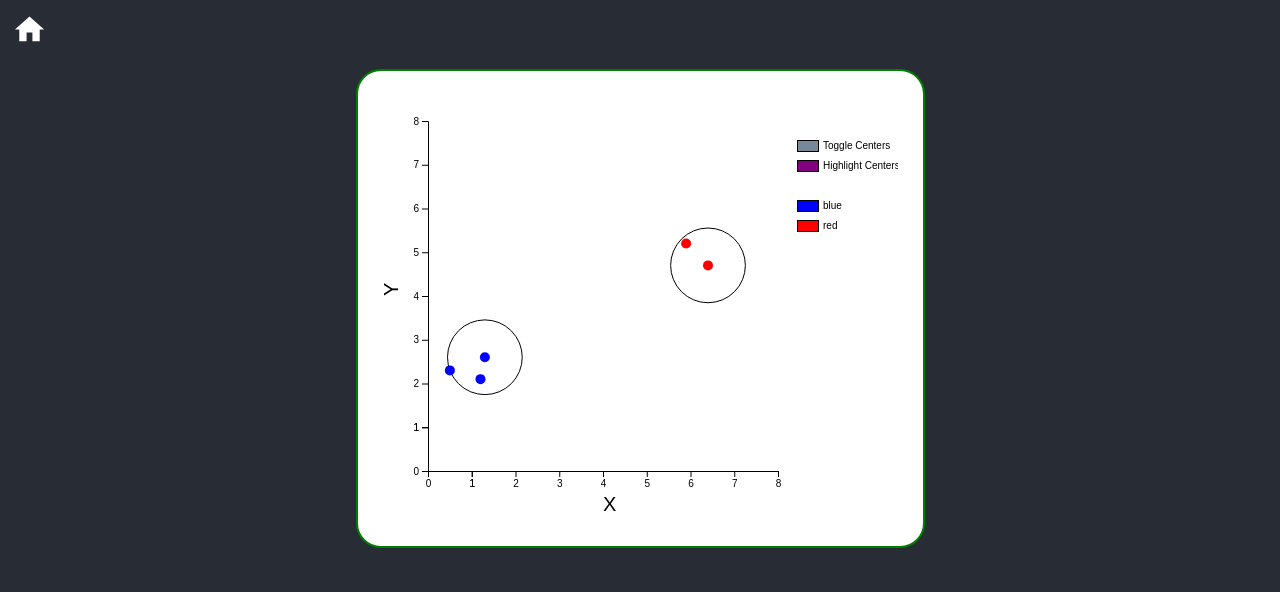
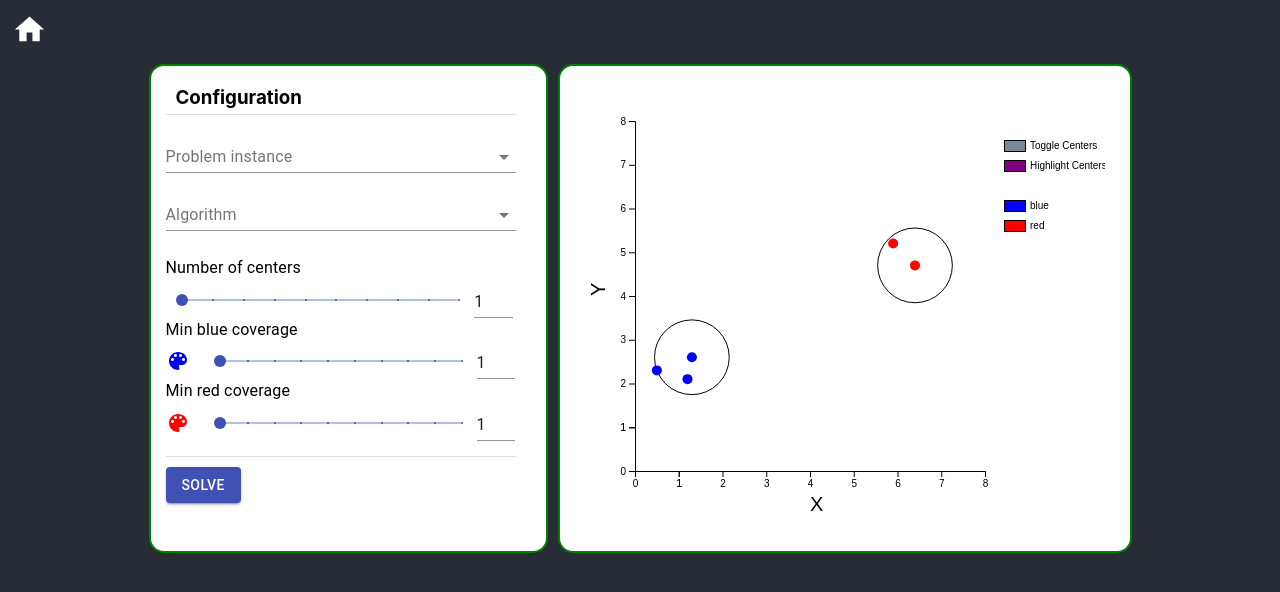
Before and after one commit to timothy-ch-cheung/k-center, a React (Create React App) app in the folder webapp/: page /solve in a window 1280 px wide. Shown: the top 592 px of the page. Built offline with nearby package versions, Linux system fonts and the light colour scheme.

Commit message:
Add panel to configure settings to Colourful K-Center solver on the front end

```diff
--- a/webapp/src/components/Chart.tsx
+++ b/webapp/src/components/chart/Chart.tsx
@@ -7,12 +7,12 @@ interface FrameProps {
     height: number
 }
 
-const ChartFrame = styled("div")`
+export const ChartFrame = styled("div")`
     background-color: white;
-    margin: 10px;
-    padding: 10px;
+    margin: 5px;
+    padding: 15px;
     padding-right: 30px;
-    border-radius: 25px;
+    border-radius: 15px;
     border: 2px solid green;
     -webkit-user-select: none;
     -moz-user-select: none;
--- /dev/null
+++ b/webapp/src/components/configuration/Configurator.tsx
@@ -0,0 +1,72 @@
+import React, {useState} from "react";
+import {ChartFrame} from "../chart/Chart";
+import {Button, Divider, FormControl, InputLabel, MenuItem, Select} from "@material-ui/core";
+import styled from "@emotion/styled";
+import NumberSlider from "../number_slider/NumberSlider";
+import PaletteIcon from '@material-ui/icons/Palette';
+
+interface Props {
+    width: number
+    height: number
+}
+
+const H3 = styled("h3")`
+    margin: 5px 10px;
+`
+
+const SectionDivider = styled(Divider)`
+    margin-bottom: 10px;
+`
+
+const FormControlNoWrap = styled(FormControl)`
+    display: flex;
+    wrap: nowrap;
+    margin-bottom: 10px;
+`
+
+const Spacer = styled("div")`
+    height: 15px;
+`
+
+const BluePaletteIcon = styled(PaletteIcon)`
+    color: blue
+`
+
+const RedPaletteIcon = styled(PaletteIcon)`
+    color: red
+`
+
+function Configurator(props: Props) {
+    const [k, setK] = useState<number>(1)
+    const [blue, setBlue] = useState<number>(1)
+    const [red, setRed] = useState<number>(1)
+
+    return <ChartFrame width={props.width} height={props.height}>
+        <H3>Configuration</H3>
+        <SectionDivider/>
+        <FormControlNoWrap>
+            <InputLabel>Problem instance</InputLabel>
+            <Select>
+                <MenuItem value={"basic"}>basic</MenuItem>
+                <MenuItem value={"basic_with_outlier"}>basic (with outlier)</MenuItem>
+            </Select>
+        </FormControlNoWrap>
+        <FormControlNoWrap>
+            <InputLabel>Algorithm</InputLabel>
+            <Select>
+                <MenuItem value={"greedy"}>greedy</MenuItem>
+                <MenuItem value={"greedy_reduce"}>greedy (modified to optimise radii)</MenuItem>
+                <MenuItem value={"colourful_bandyapadhyay"}>O(1)-colourful (Bandyapadhyay et al. 2019)</MenuItem>
+            </Select>
+        </FormControlNoWrap>
+        <Spacer/>
+        <NumberSlider label="Number of centers" min={1} max={10} value={k} setValue={setK}/>
+        <NumberSlider label="Min blue coverage" min={1} max={10} value={blue} setValue={setBlue} icon={<BluePaletteIcon/>}/>
+        <NumberSlider label="Min red coverage" min={1} max={10} value={red} setValue={setRed} icon={<RedPaletteIcon/>}/>
+        <Spacer></Spacer>
+        <SectionDivider/>
+        <Button variant="contained" color="primary">Solve</Button>
+    </ChartFrame>
+}
+
+export default Configurator;
--- /dev/null
+++ b/webapp/src/components/number_slider/NumberSlider.tsx
@@ -0,0 +1,60 @@
+import React from "react";
+import {Grid, Input, Slider, Typography} from "@material-ui/core";
+import styled from "@emotion/styled";
+
+interface Props {
+    label: string
+    max: number
+    min: number
+    value: number
+    setValue: (newValue: any) => void
+    icon?: any
+}
+
+function NumberSlider(props: Props) {
+    const handleSliderChange = (event: any, newValue: number | number[]) => {
+        props.setValue(newValue);
+    };
+
+    const handleInputChange = (event: React.ChangeEvent<HTMLInputElement>) => {
+        props.setValue(event.target.value === '' ? '' : Number(event.target.value))
+    };
+
+    const handleBlur = () => {
+        if (props.value < props.min) {
+            props.setValue(props.min)
+        } else if (props.value > props.max) {
+            props.setValue(props.max)
+        }
+    };
+
+    return <>
+        <Typography gutterBottom>
+            {props.label}
+        </Typography>
+        <Grid container spacing={2} alignItems="center">
+
+            <Grid item style={props.icon ? {width: "15%"} : {width: "0%"}}>
+                {props.icon && <>{props.icon}</>}
+            </Grid>
+            <Grid item style={props.icon ? {width: "70%"} : {width: "80%"}}>
+                <Slider
+                    value={props.value}
+                    onChange={handleSliderChange}
+                    marks
+                    min={props.min}
+                    max={props.max}
+                />
+            </Grid>
+            <Grid item style={{width: "15%"}}>
+                <Input
+                    value={props.value}
+                    onChange={handleInputChange}
+                    onBlur={handleBlur}
+                />
+            </Grid>
+        </Grid>
+    </>
+}
+
+export default NumberSlider
--- a/webapp/src/pages/solve/Solve.tsx
+++ b/webapp/src/pages/solve/Solve.tsx
@@ -1,10 +1,11 @@
 import React from "react";
-import Chart from "../../components/Chart";
+import Chart from "../../components/chart/Chart";
 import {Container} from "../index/App";
 import styled from '@emotion/styled';
 import Home from '@material-ui/icons/Home';
 import {IconButton} from "@material-ui/core";
 import {useHistory} from "react-router-dom";
+import Configurator from "../../components/configuration/Configurator";
 
 const HomeIcon = styled(Home)`
     color: white;
@@ -63,6 +64,7 @@ function Solve() {
             </IconButton>
         </div>
         <ChartContainer>
+            <Configurator width={350} height={455}/>
             <Chart chart={chart} width={350} height={350}/>
         </ChartContainer>
     </Container>
```
Also changed, not shown: webapp/src/components/chart/D3Chart.js (renamed from webapp/src/components/D3Chart.js).
